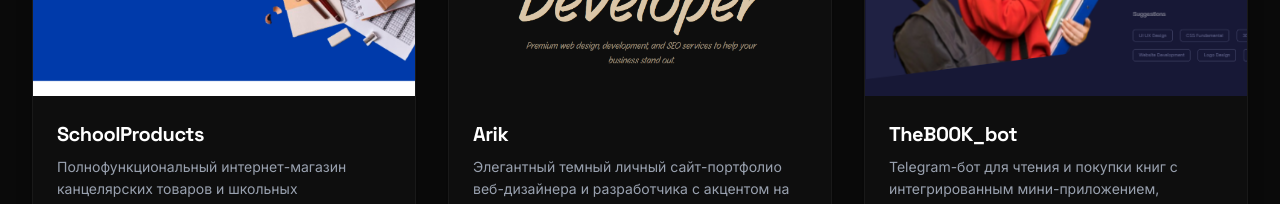
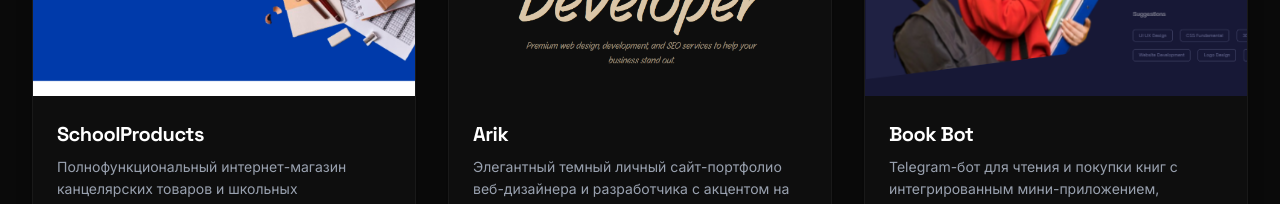
Before and after one commit to Ibrattilla/Portfolio, a React (Vite) app: page / in a window 1280 px wide. Shown: the part 1960-2164 px from the top of the page. Built offline with nearby package versions, Linux system fonts and the light colour scheme.

Commit message:
Обновить название проекта и ссылку на GitHub для Book Bot

```diff
--- a/src/data.ts
+++ b/src/data.ts
@@ -262,7 +262,7 @@ export const projects: Project[] = [
   },
   {
     id: 'the-book-bot',
-    title: 'TheB00K_bot',
+    title: 'Book Bot',
     description: {
       en: 'A Telegram bot for reading and buying books with an integrated mini-app, featuring a curated collection of literary masterpieces and one-touch ordering.',
       ru: 'Telegram-бот для чтения и покупки книг с интегрированным мини-приложением, предлагающий коллекцию литературных шедевров и заказ в один клик.'
@@ -284,7 +284,7 @@ export const projects: Project[] = [
     image: sinauwImage,
     tech: ['Telegram Bot API', 'React', 'TypeScript', 'Tailwind CSS', 'Node.js'],
     demoUrl: 'https://t.me/TheB00K_bot',
-    githubUrl: '',
+    githubUrl: 'https://github.com/Ibrattilla/The-book-bot',
     accentClass: 'text-emerald-400 border-emerald-400/20 bg-emerald-400/10 hover:border-emerald-400/40',
     glowClass: 'shadow-emerald-400/10 hover:shadow-emerald-400/20'
   }
```
